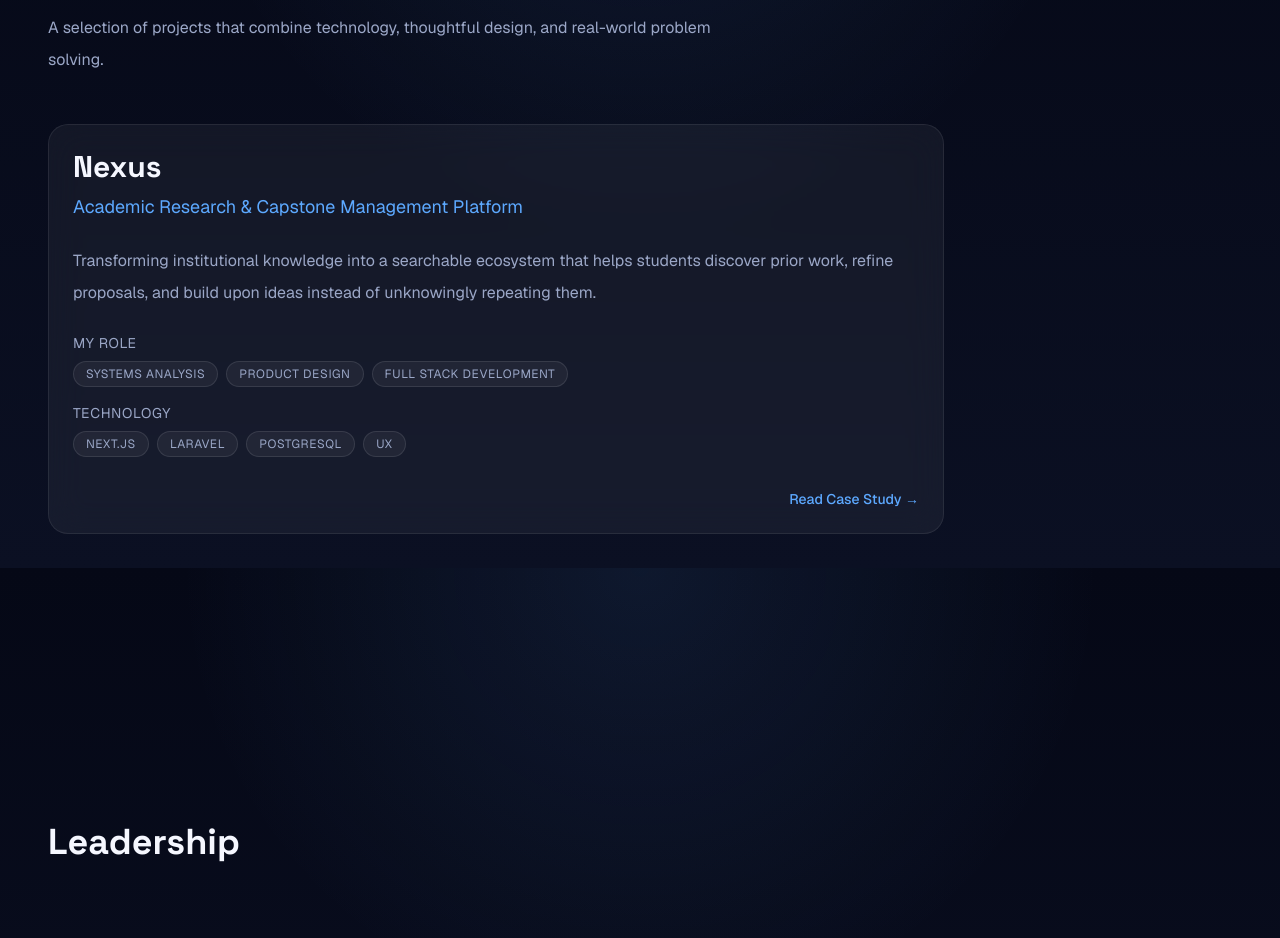
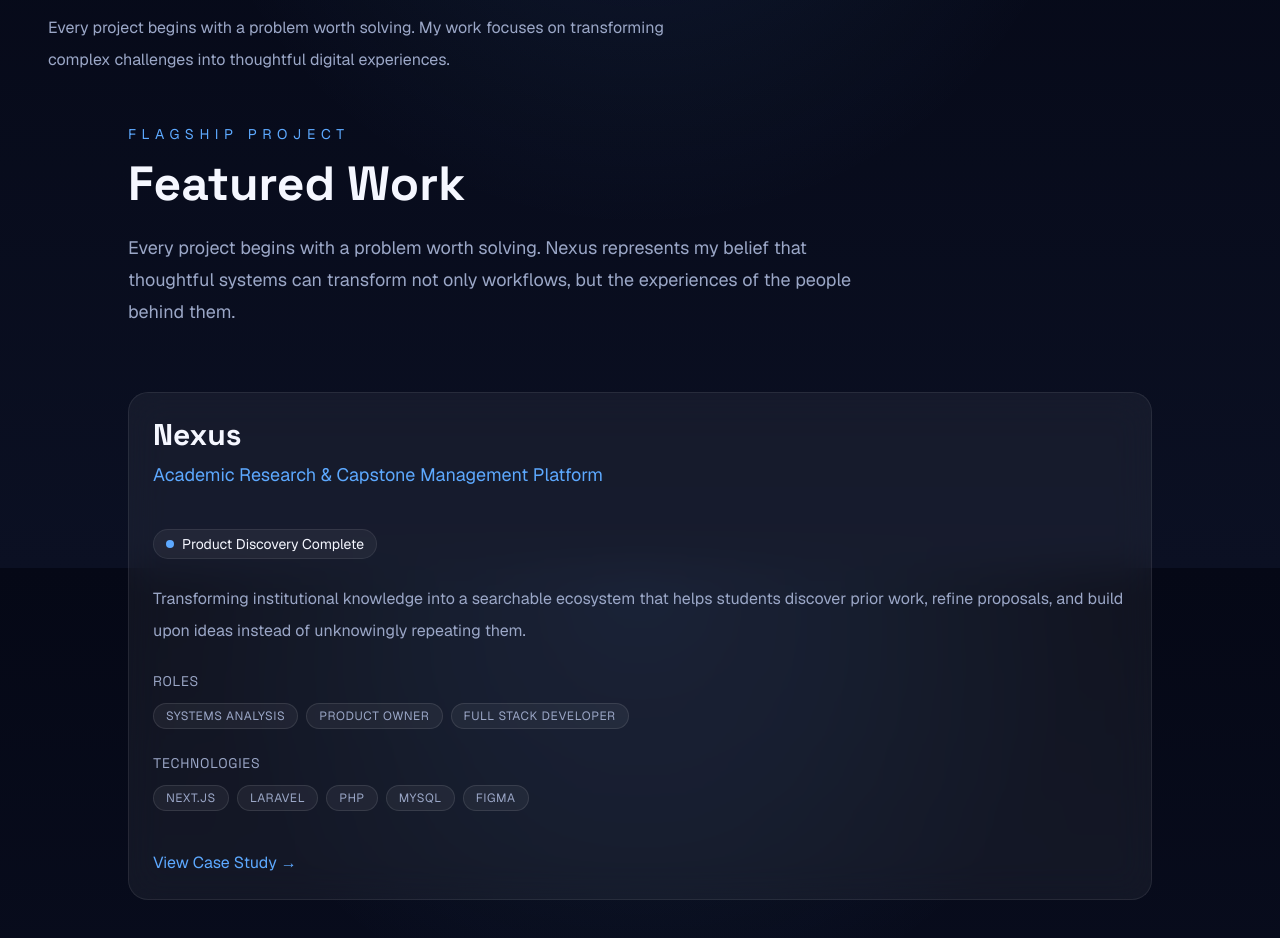
Before and after one commit to Xecrezil/xecre-portfolio, a Next.js app: page / in a window 1280 px wide. Shown: the part 1032-1970 px from the top of the page. Built offline with nearby package versions, Linux system fonts and the light colour scheme.

Commit message:
Enhance Featured Work and ProjectCard components, added Nexus project hero for future reference

```diff
--- a/src/components/sections/FeaturedWork.tsx
+++ b/src/components/sections/FeaturedWork.tsx
@@ -8,29 +8,54 @@ export default function FeaturedWork() {
     <Section id="projects">
       <Container>
         <SectionTitle
-          eyebrow="Featured Work"
+          eyebrow="Projects"
           title="Building systems with intention."
-          subtitle="A selection of projects that combine technology, thoughtful design, and real-world problem solving."
+          subtitle="Every project begins with a problem worth solving. My work focuses on transforming complex challenges into thoughtful digital experiences."
         />
-        <div className="max-w-4xl">
+        <div className="mx-auto max-w-5xl">
 
+            <div className="max-w-3xl mb-12">
+
+              <p className="uppercase tracking-[0.4em] text-sm text-[var(--primary)]">
+                Flagship Project
+              </p>
+
+              <h2 className="mt-4 text-5xl font-bold">
+                Featured Work
+              </h2>
+
+              <p className="mt-6 text-lg leading-8 text-[var(--muted)]">
+                Every project begins with a problem worth solving.
+                Nexus represents my belief that thoughtful systems can
+                transform not only workflows, but the experiences of the
+                people behind them.
+              </p>
+
+            </div>
+
+            <div className="mt-16">
               <ProjectCard
                   title="Nexus"
                   subtitle="Academic Research & Capstone Management Platform"
                   summary="Transforming institutional knowledge into a searchable ecosystem that helps students discover prior work, refine proposals, and build upon ideas instead of unknowingly repeating them."
+                  status="Product Discovery Complete"
                   roles={[
                       "Systems Analysis",
-                    "Product Design",
-                    "Full Stack Development",
+                      "Product Owner  ",
+                      "Full Stack Developer",
                   ]}
                   technologies={[
                       "Next.js",
                       "Laravel",
-                    "PostgreSQL",
-                    "UX",
+                      "PHP",
+                      "MYSQL",
+                      "Figma",
                   ]}
                   href="/projects/nexus"
+
+                  featured
               />
+            </div>
 
 
         </div>
--- a/src/components/ui/ProjectCard.tsx
+++ b/src/components/ui/ProjectCard.tsx
@@ -8,7 +8,10 @@ interface ProjectCardProps {
   subtitle: string;
   summary: string;
 
+  status: string;
+
   roles: string[];
+
   technologies: string[];
 
   href: string;
@@ -20,6 +23,7 @@ interface ProjectCardProps {
     title,
     subtitle,
     summary,
+    status,
     roles,
     technologies,
     href,
@@ -38,16 +42,21 @@ interface ProjectCardProps {
             </p>
         </div>
 
+        <div className="mt-4 inline-flex items-center gap-2 rounded-full border border-[var(--border)] bg-white/5 px-3 py-1 text-sm">
+            <span className="h-2 w-2 rounded-full bg-[var(--primary)]" />
+            <span>{status}</span>
+        </div>
+
         <p className="leading-8 text-[var(--muted)]">
             {summary}
         </p>
 
-        <div className="space-y-4">
+        <div className="space-y-6">
 
             <div>
-                <p className="mb-2 text-sm uppercase tracking-wider text-[var(--muted)]">
-                My Role
-                </p>
+                <h4 className="mb-3 text-sm uppercase tracking-wider text-[var(--muted)]">
+                Roles
+                </h4>
 
                 <div className="flex flex-wrap gap-2">
                 {roles.map((role) => (
@@ -59,9 +68,9 @@ interface ProjectCardProps {
             </div>
 
             <div>
-                <p className="mb-2 text-sm uppercase tracking-wider text-[var(--muted)]">
-                Technology
-                </p>
+                <h4 className="mb-3 text-sm uppercase tracking-wider text-[var(--muted)]">
+                Technologies
+                </h4>
 
                         <div className="flex flex-wrap gap-2">
                         {technologies.map((tech) => (
@@ -73,18 +82,13 @@ interface ProjectCardProps {
             </div>
 
         </div>
-        <div className="flex justify-end pt-2">
+
+        <div className="pt-4">
             <Link
                 href={href}
-                className="
-                text-sm
-                font-medium
-                text-[var(--primary)]
-                transition-colors
-                hover:text-white
-                "
+                className="inline-flex items-center text-[var(--primary)] transition hover:translate-x-1"
             >
-                Read Case Study →
+                View Case Study →
             </Link>
         </div>
     </GlassCard>
```
Also changed, not shown: src/app/projects/nexus/HERO.tsx (added). Lines whose indentation alone changed are shown as unchanged.
